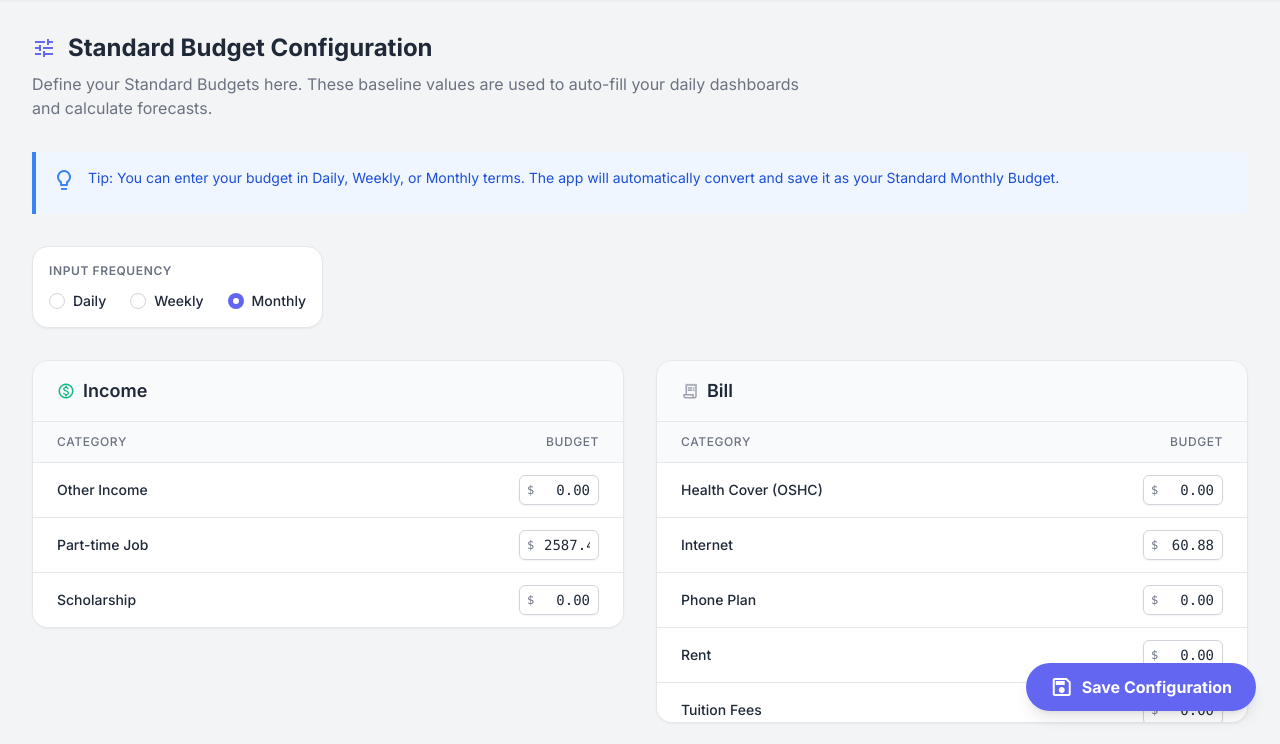
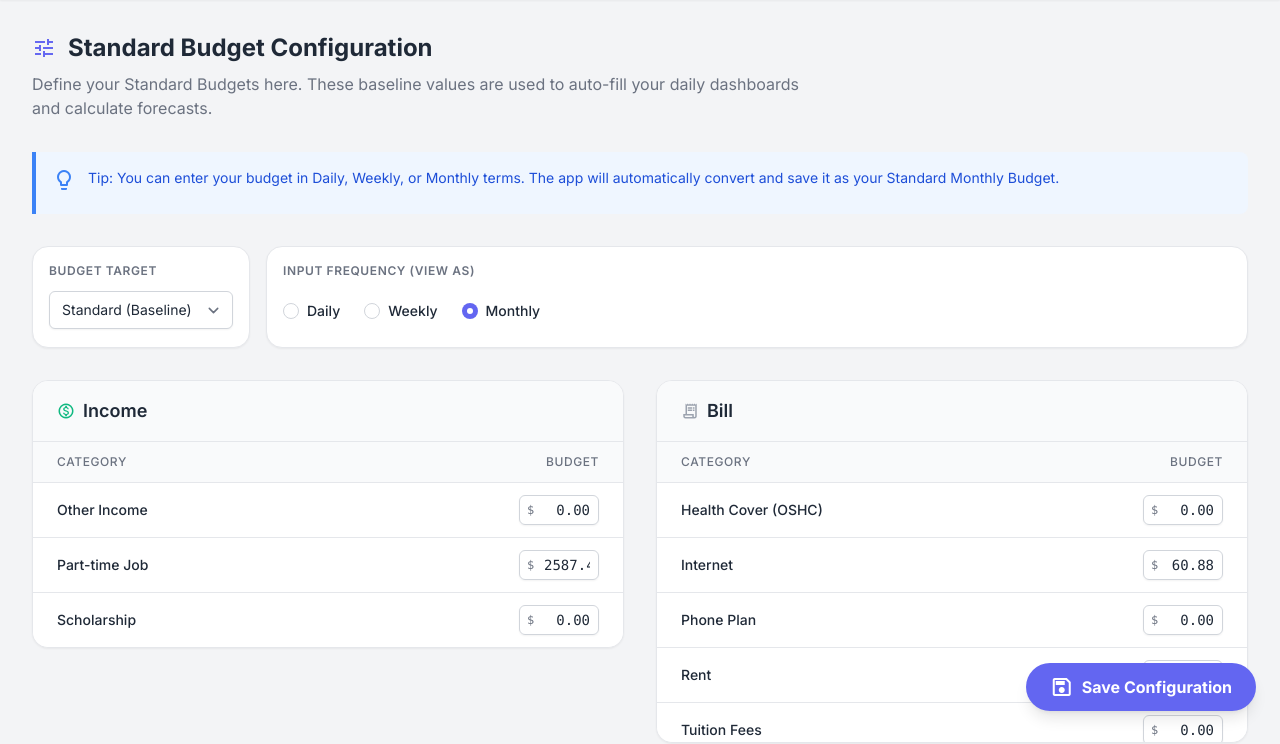
Before and after one commit to DustyxT/MoneyManagementAPP, a Flask app: page /budget in a window 1280 px wide. Shown: the part 65-809 px from the top of the page. Run offline with Flask 3, Linux system fonts and the light colour scheme; data comes from the database, SQL or seed files in the repository; some libraries are stand-ins or nearby versions.

Commit message:
Implement scoped budget configuration (Standard, Monthly, Daily) with hierarchical lookup

```diff
--- a/app.py
+++ b/app.py
@@ -83,17 +83,55 @@ def get_budget_vs_actual(start_date, end_date, days_ratio=1.0):
     conn = sqlite3.connect(DB_NAME)
     # Categories
     cats_df = pd.read_sql_query("SELECT name as category, group_type FROM categories", conn)
-    # Budgets (Default)
-    defs_df = pd.read_sql_query("SELECT category, amount as full_budget FROM budgets WHERE month = 'DEFAULT'", conn)
+
+    # Check for Specific Day Budget (Highest Priority) - Only if start_date == end_date
+    day_str = str(start_date)
+    month_str = str(start_date)[:7] # YYYY-MM
+
+    # Priority 1: Specific Day
+    specific_day_df = pd.read_sql_query("SELECT category, amount as day_budget FROM budgets WHERE month = ?", conn, params=(day_str,))
+
+    # Priority 2: Specific Month
+    specific_month_df = pd.read_sql_query("SELECT category, amount as month_budget FROM budgets WHERE month = ?", conn, params=(month_str,))
+
+    # Priority 3: Default
+    default_df = pd.read_sql_query("SELECT category, amount as default_budget FROM budgets WHERE month = 'DEFAULT'", conn)
+
     # Actuals
     query = "SELECT category, SUM(amount) as actual FROM transactions WHERE date >= ? AND date <= ? GROUP BY category"
     actuals_df = pd.read_sql_query(query, conn, params=(str(start_date), str(end_date)))
     conn.close()
 
-    df = pd.merge(cats_df, defs_df, on='category', how='left').fillna(0.0)
+    # Merge Logic
+    df = cats_df.copy()
+
+    # Merge all budget types
+    df = pd.merge(df, specific_day_df, on='category', how='left')
+    df = pd.merge(df, specific_month_df, on='category', how='left')
+    df = pd.merge(df, default_df, on='category', how='left')
+
+    # Resolve 'budgeted'
+    def calculate_budget(row):
+        # 1. Exact Day Match (If viewing single day)
+        if pd.notnull(row.get('day_budget')) and start_date == end_date:
+             return row['day_budget']
+
+        # 2. Specific Month Match
+        if pd.notnull(row.get('month_budget')):
+             # If viewing single day, divide by days in month (approx 30.44 or exact?)
+             # User requested "Set budget for a whole month".
+             # If days_ratio is set (e.g. 1/30.44), apply it.
+             return row['month_budget'] * days_ratio
+
+        # 3. Default
+        if pd.notnull(row.get('default_budget')):
+             return row['default_budget'] * days_ratio
+
+        return 0.0
+
+    df['budgeted'] = df.apply(calculate_budget, axis=1)
+
     df = pd.merge(df, actuals_df, on='category', how='left').fillna(0.0)
-
-    df['budgeted'] = df['full_budget'] * days_ratio
 
     # Calculate Diff
     df['diff'] = 0.0
@@ -354,33 +392,88 @@ def reports():
 def budget():
     conn = sqlite3.connect(DB_NAME)
     cats_df = pd.read_sql_query("SELECT name, group_type FROM categories", conn)
-    budgets_df = pd.read_sql_query("SELECT category, amount FROM budgets WHERE month='DEFAULT'", conn)
+
+    # "frequency" here determines UI display multiplier
+    frequency = request.args.get('frequency', 'Monthly')
+
+    # "target_date" determines WHICH budget row we are editing
+    # Format: 'YYYY-MM-DD' (Daily), 'YYYY-MM' (Monthly), or 'DEFAULT' (Standard)
+    # But usually user passes a date like '2026-01-16'. We need a separate 'scope' parameter.
+    # Let's simplify:
+    # scope='Standard' (Default)
+    # scope='Month', target_date='2026-01'
+    # scope='Day', target_date='2026-01-16'
+
+    scope = request.args.get('scope', 'Standard')
+    target_date = request.args.get('target_date', '')
+
+    month_key = 'DEFAULT'
+    if scope == 'Month' and len(target_date) >= 7:
+        month_key = target_date[:7]
+    elif scope == 'Day' and len(target_date) >= 10:
+        month_key = target_date[:10]
+
+    budgets_df = pd.read_sql_query("SELECT category, amount FROM budgets WHERE month=?", conn, params=(month_key,))
+
+    # If specific budget not found, maybe PRE-FILL with standard?
+    # For now, let's just return what exists (0.0 if empty). Pre-filling is a nice-to-have later.
+
     conn.close()
 
     df = pd.merge(cats_df, budgets_df, left_on='name', right_on='category', how='left').fillna(0.0)
 
-    frequency = request.args.get('frequency', 'Monthly')
     ratio = 1.0
     if frequency == 'Daily': ratio = 1/30.44
     elif frequency == 'Weekly': ratio = 7/30.44
 
-    df['amount'] = df['amount'] * ratio
+    # If we are editing a SPECIFIC DAY budget, the 'amount' stored in DB should be interpreted as THAT DAY'S budget?
+    # NO. Our system unified on 'Monthly' equivalent storage in the beginning...
+    # BUT, if I say "Budget for Jan 16 is $50", I store $50.
+    # If I store $50 as 'Monthly Equivalent' ($1500), then my logic in get_budget_vs_actual reads it as specific day budget...
+    # Wait, back in get_budget_vs_actual:
+    #   if pd.notnull(row.get('day_budget')): return row['day_budget']
+    # This implies 'day_budget' is the RAW amount for that day.
+    # SO: If scope='Day', ratio should be 1.0 (display raw).
+    # If scope='Month', ratio should be 1.0 (display raw monthly).
+    # If scope='Standard' and frequency='Daily', ratio = 1/30.44.
+
+    # Adjust ratio logic:
+    if scope == 'Day':
+        # DB stores exactly what is budgeted for that day
+        # Display as is. Frequency selector likely shouldn't apply or should be locked to 'Daily'?
+        # Let's keep frequency for consistency but if scope is Day, usually we think in Daily terms.
+        # However, to avoid confusion, let's just apply frequency ratio ONLY if scope is Standard.
+        # OR:
+        # If I save a daily budget of $20, I expect to see $20.
+        pass
+    else:
+        # Apply standard conversion
+        df['amount'] = df['amount'] * ratio
 
     grouped_budgets = {}
     for grp in ['Income', 'Bill', 'Expense', 'Saving', 'Debt']:
         grouped_budgets[grp] = df[df['group_type'] == grp].sort_values('name').to_dict('records')
-        # Standardize keys for template
         for item in grouped_budgets[grp]:
             item['category'] = item['name']
 
-    return render_template('budget.html', frequency=frequency, grouped_budgets=grouped_budgets)
+    return render_template('budget.html', frequency=frequency, scope=scope, target_date=target_date, grouped_budgets=grouped_budgets)
 
 @app.route('/update_budget', methods=['POST'])
 def update_budget():
     frequency = request.form.get('frequency', 'Monthly')
+    scope = request.form.get('scope', 'Standard')
+    target_date = request.form.get('target_date', '')
+
     ratio = 1.0
     if frequency == 'Daily': ratio = 1/30.44
     elif frequency == 'Weekly': ratio = 7/30.44
+
+    # Determine DB key
+    month_key = 'DEFAULT'
+    if scope == 'Month' and len(target_date) >= 7:
+        month_key = target_date[:7]
+    elif scope == 'Day' and len(target_date) >= 10:
+        month_key = target_date[:10]
 
     # Iterate inputs
     for key, value in request.form.items():
@@ -388,13 +481,32 @@ def update_budget():
             cat_name = key.replace('budget_', '')
             try:
                 val = float(value)
-                # Save as Monthly
-                monthly_val = val / ratio
-                set_budget_db(cat_name, monthly_val)
+
+                # Conversion Logic:
+                # If Scope is Standard: We convert everything to Monthly Equivalent.
+                # If Scope is Month: We store Monthly value. (So valid logic is same as Standard).
+                # If Scope is Day: We store DAILY value. (So we should NOT divide by ratio if input was daily... wait)
+
+                db_val = val
+
+                if scope == 'Day':
+                    # If I'm in Daily mode, input is Daily. DB expects Daily amount.
+                    # If I'm in Monthly mode (freq) but editing a Day? That's weird.
+                    # Assume Day Scope implies Daily Frequency input usually.
+                    # But if user selected 'Frequency=Monthly' while editing 'Day', they mean "This day's budget is $3000 (monthly rate equivalent)".
+                    # No, that's confusing.
+                    # Let's simplify: If scope=Day, we ignore Ratio and assume input is the Value.
+                    db_val = val
+                else:
+                    # Scope Standard or Month: Store as Monthly.
+                    # If input was Daily ($10), and ratio is 1/30, we store $300. Correct.
+                    db_val = val / ratio
+
+                set_budget_db(cat_name, db_val, month=month_key)
             except ValueError:
                 pass
 
-    return redirect(url_for('budget', frequency=frequency))
+    return redirect(url_for('budget', frequency=frequency, scope=scope, target_date=target_date))
 
 @app.route('/logs')
 def logs():
--- a/templates/budget.html
+++ b/templates/budget.html
@@ -108,35 +108,86 @@
         </div>
 
         <form action="/update_budget" method="POST">
+            <!-- Target Selection and Frequency -->
+            <div class="flex flex-wrap gap-4 mb-8">
+                <!-- Scope & Target -->
                 <div
-                class="mb-8 bg-surface-light dark:bg-surface-dark p-4 rounded-xl border border-border-light dark:border-border-dark shadow-sm inline-block">
+                    class="bg-surface-light dark:bg-surface-dark p-4 rounded-xl border border-border-light dark:border-border-dark shadow-sm">
                     <label
-                    class="block text-xs font-semibold text-text-sub-light dark:text-text-sub-dark uppercase tracking-wider mb-3">Input
-                    Frequency</label>
-                <div class="flex items-center space-x-6">
+                        class="block text-xs font-semibold text-text-sub-light dark:text-text-sub-dark uppercase tracking-wider mb-3">
+                        Budget Target
+                    </label>
+                    <div class="flex flex-col gap-3">
+                        <select id="scope-select" name="scope" onchange="updateViewParams()"
+                            class="block w-full text-sm border-gray-300 dark:border-gray-600 rounded-md shadow-sm focus:ring-primary focus:border-primary dark:bg-slate-700 dark:text-white">
+                            <option value="Standard" {% if scope=='Standard' %}selected{% endif %}>Standard (Baseline)
+                            </option>
+                            <option value="Month" {% if scope=='Month' %}selected{% endif %}>Specific Month</option>
+                            <option value="Day" {% if scope=='Day' %}selected{% endif %}>Specific Day</option>
+                        </select>
+
+                        <!-- Date Picker (Hidden unless Month/Day selected) -->
+                        <div id="date-picker-container" class="{% if scope == 'Standard' %}hidden{% endif %}">
+                            <input type="date" id="target-date" name="target_date" value="{{ target_date }}"
+                                onchange="updateViewParams()"
+                                class="block w-full text-sm border-gray-300 dark:border-gray-600 rounded-md shadow-sm focus:ring-primary focus:border-primary dark:bg-slate-700 dark:text-white">
+                        </div>
+                    </div>
+                </div>
+
+                <!-- Frequency -->
+                <div
+                    class="bg-surface-light dark:bg-surface-dark p-4 rounded-xl border border-border-light dark:border-border-dark shadow-sm flex-grow">
+                    <label
+                        class="block text-xs font-semibold text-text-sub-light dark:text-text-sub-dark uppercase tracking-wider mb-3">
+                        Input Frequency (View As)
+                    </label>
+                    <div class="flex items-center space-x-6 h-10">
                         <label class="inline-flex items-center cursor-pointer group">
                             <input {% if frequency=='Daily' %}checked{% endif %}
                                 class="form-radio text-primary border-gray-300 dark:border-gray-600 focus:ring-primary h-4 w-4"
-                            name="frequency" value="Daily" type="radio"
-                            onchange="window.location.href='/budget?frequency=' + this.value" />
-                        <span class="ml-2 text-sm font-medium group-hover:text-primary transition-colors">Daily</span>
+                                name="frequency" value="Daily" type="radio" onchange="updateViewParams()" />
+                            <span
+                                class="ml-2 text-sm font-medium group-hover:text-primary transition-colors">Daily</span>
                         </label>
                         <label class="inline-flex items-center cursor-pointer group">
                             <input {% if frequency=='Weekly' %}checked{% endif %}
                                 class="form-radio text-primary border-gray-300 dark:border-gray-600 focus:ring-primary h-4 w-4"
-                            name="frequency" value="Weekly" type="radio"
-                            onchange="window.location.href='/budget?frequency=' + this.value" />
-                        <span class="ml-2 text-sm font-medium group-hover:text-primary transition-colors">Weekly</span>
+                                name="frequency" value="Weekly" type="radio" onchange="updateViewParams()" />
+                            <span
+                                class="ml-2 text-sm font-medium group-hover:text-primary transition-colors">Weekly</span>
                         </label>
                         <label class="inline-flex items-center cursor-pointer group">
                             <input {% if frequency=='Monthly' %}checked{% endif %}
                                 class="form-radio text-primary border-gray-300 dark:border-gray-600 focus:ring-primary h-4 w-4"
-                            name="frequency" value="Monthly" type="radio"
-                            onchange="window.location.href='/budget?frequency=' + this.value" />
-                        <span class="ml-2 text-sm font-medium group-hover:text-primary transition-colors">Monthly</span>
+                                name="frequency" value="Monthly" type="radio" onchange="updateViewParams()" />
+                            <span
+                                class="ml-2 text-sm font-medium group-hover:text-primary transition-colors">Monthly</span>
                         </label>
                     </div>
                 </div>
+            </div>
+
+            <script>
+                function updateViewParams() {
+                    const scope = document.getElementById('scope-select').value;
+                    const date = document.getElementById('target-date').value;
+                    const freq = document.querySelector('input[name="frequency"]:checked').value;
+
+                    // Toggle date picker visibility immediately for better UX
+                    const dateContainer = document.getElementById('date-picker-container');
+                    if (scope === 'Standard') {
+                        dateContainer.classList.add('hidden');
+                    } else {
+                        dateContainer.classList.remove('hidden');
+                    }
+
+                    // Only reload if valid state
+                    if (scope !== 'Standard' && !date) return; // Wait for date input
+
+                    window.location.href = `/budget?frequency=${freq}&scope=${scope}&target_date=${date}`;
+                }
+            </script>
 
             <div class="grid grid-cols-1 lg:grid-cols-2 gap-8">
                 {% for group, items in grouped_budgets.items() %}
```
Lines whose indentation alone changed are shown as unchanged.
